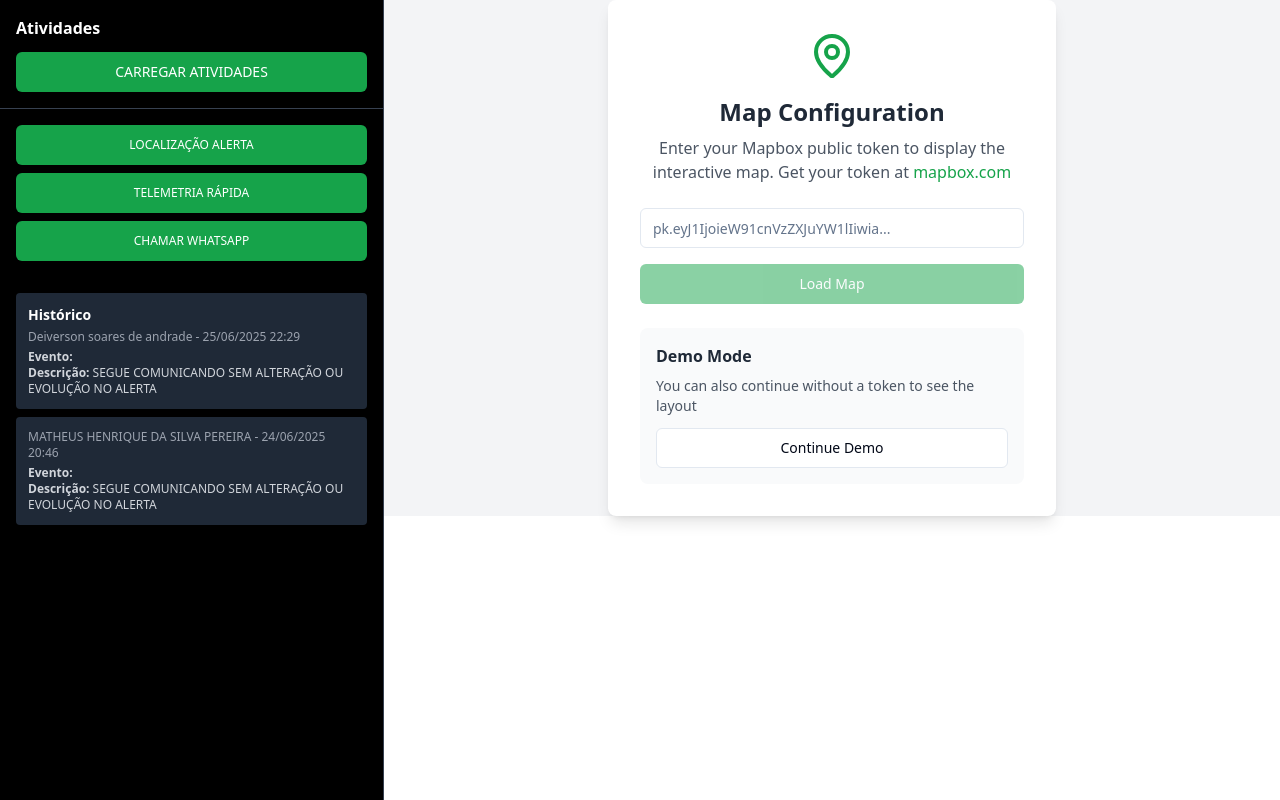
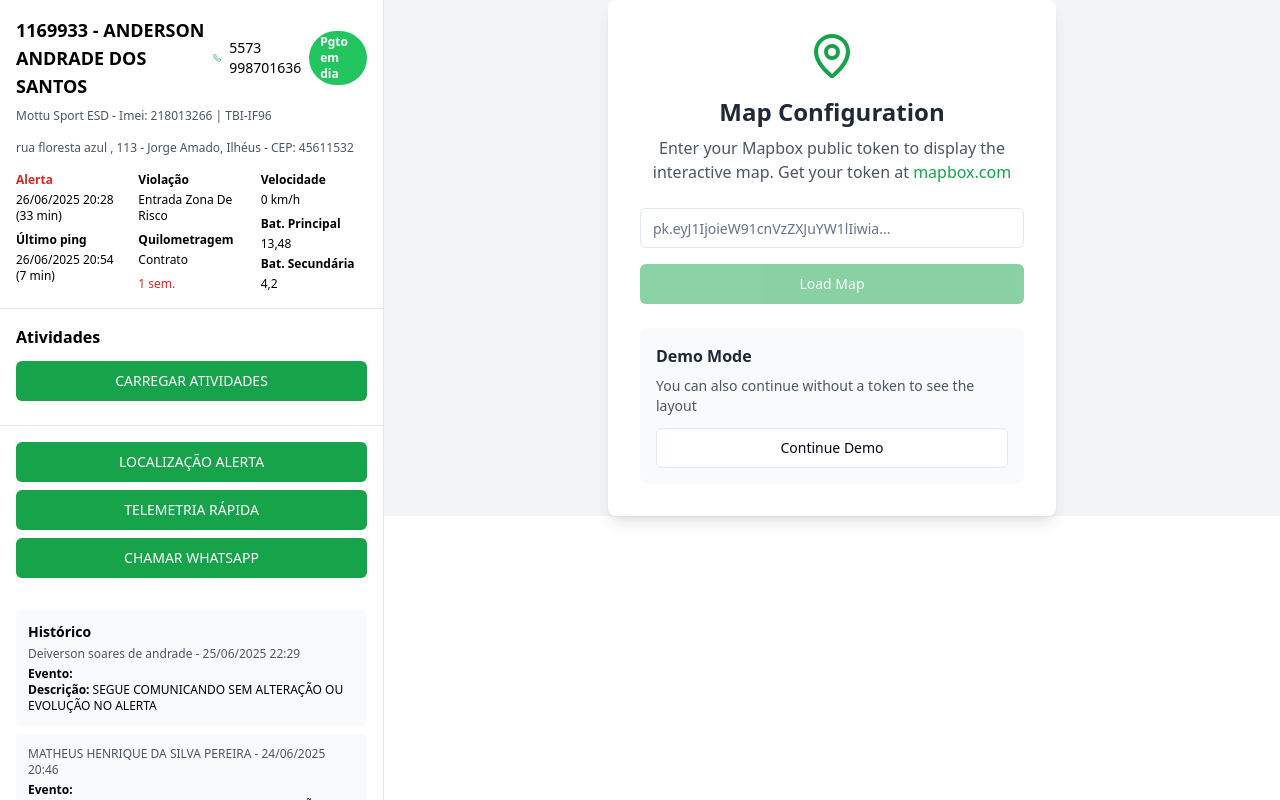
Before and after one commit to CaioNagata/map-shadow-display, a React (Vite) app: page / in a window 1280 px wide. Built offline with nearby package versions, Linux system fonts and the light colour scheme.

Commit message:
Reverted to commit 5114cba5ea627b06c8f208e07d95c86aeeca4fee

```diff
--- a/src/components/VehicleSidebar.tsx
+++ b/src/components/VehicleSidebar.tsx
@@ -29,7 +29,7 @@ interface VehicleSidebarProps {
 
 const mockVehicles: Vehicle[] = [
   {
-    id: "1169933",
+    id: "1",
     name: "ANDERSON ANDRADE DOS SANTOS",
     phone: "5573 998701636",
     imei: "Mottu Sport ESD - Imei: 218013266 | TBI-IF96",
@@ -57,109 +57,100 @@ const VehicleSidebar = ({ selectedVehicle, onVehicleSelect }: VehicleSidebarProp
   const selectedVehicleData = mockVehicles.find(v => v.id === selectedVehicle);
 
   return (
-    <div className="w-96 bg-black text-white h-screen flex flex-col border-r border-gray-700">
-      {/* Violation Alert Container */}
+    <div className="w-96 bg-white text-black h-screen flex flex-col border-r">
+      {/* Header with vehicle info */}
       {selectedVehicleData && (
-        <div className="p-4 bg-red-900 border-b border-red-700">
-          <div className="text-sm font-semibold text-red-100 mb-1">Violação</div>
-          <div className="text-lg font-bold text-white">{selectedVehicleData.violation}</div>
-        </div>
-      )}
-
-      {/* Vehicle Info Container */}
-      {selectedVehicleData && (
-        <div className="p-4 border-b border-gray-700">
-          <div className="flex items-center justify-between mb-3">
-            <span className="text-lg font-bold text-white">
-              {selectedVehicleData.id} - {selectedVehicleData.name}
-            </span>
+        <div className="p-4 border-b">
+          <div className="flex items-center justify-between mb-2">
+            <span className="text-lg font-bold">{selectedVehicleData.id}169933 - {selectedVehicleData.name}</span>
+            <div className="flex items-center space-x-2">
+              <Phone className="w-4 h-4 text-green-600" />
+              <span className="text-sm">{selectedVehicleData.phone}</span>
+              <Badge className="bg-green-500 text-white text-xs">Pgto em dia</Badge>
+            </div>
           </div>
 
-          <div className="flex items-center space-x-2 mb-3">
-            <Phone className="w-4 h-4 text-green-400" />
-            <span className="text-sm text-gray-300">{selectedVehicleData.phone}</span>
-            <Badge className="bg-green-600 text-white text-xs">Pgto em dia</Badge>
-          </div>
-
-          <div className="text-xs text-gray-400 mb-3">
+          <div className="text-xs text-gray-600 mb-4">
             {selectedVehicleData.imei}
           </div>
 
-          <div className="text-xs text-gray-400 mb-4">
+          <div className="text-xs text-gray-600 mb-4">
             {selectedVehicleData.address}
           </div>
 
           {/* Information Grid */}
           <div className="grid grid-cols-3 gap-4 text-xs">
             <div>
-              <div className="font-semibold text-red-400 mb-1">Alerta</div>
-              <div className="mb-2 text-gray-300">{selectedVehicleData.lastAlert}</div>
-              <div className="font-semibold mb-1 text-gray-200">Último ping</div>
-              <div className="text-gray-300">{selectedVehicleData.lastPing}</div>
+              <div className="font-semibold text-red-600 mb-1">Alerta</div>
+              <div className="mb-2">{selectedVehicleData.lastAlert}</div>
+              <div className="font-semibold mb-1">Último ping</div>
+              <div>{selectedVehicleData.lastPing}</div>
             </div>
 
             <div>
-              <div className="font-semibold mb-1 text-gray-200">Velocidade</div>
-              <div className="mb-2 text-gray-300">{selectedVehicleData.speed}</div>
-              <div className="font-semibold mb-1 text-gray-200">Quilometragem</div>
-              <div className="mb-2 text-gray-300">Contrato</div>
-              <div className="text-red-400">{selectedVehicleData.contract}</div>
+              <div className="font-semibold mb-1">Violação</div>
+              <div className="mb-2">{selectedVehicleData.violation}</div>
+              <div className="font-semibold mb-1">Quilometragem</div>
+              <div className="mb-2">Contrato</div>
+              <div className="text-red-600">{selectedVehicleData.contract}</div>
             </div>
 
             <div>
-              <div className="font-semibold mb-1 text-gray-200">Bat. Principal</div>
-              <div className="mb-1 text-gray-300">{selectedVehicleData.mainBattery}</div>
-              <div className="font-semibold mb-1 text-gray-200">Bat. Secundária</div>
-              <div className="text-gray-300">{selectedVehicleData.secondaryBattery}</div>
+              <div className="font-semibold mb-1">Velocidade</div>
+              <div className="mb-2">{selectedVehicleData.speed}</div>
+              <div className="font-semibold mb-1">Bat. Principal</div>
+              <div className="mb-1">{selectedVehicleData.mainBattery}</div>
+              <div className="font-semibold mb-1">Bat. Secundária</div>
+              <div>{selectedVehicleData.secondaryBattery}</div>
             </div>
           </div>
         </div>
       )}
 
       {/* Activities Section */}
-      <div className="p-4 border-b border-gray-700">
-        <h3 className="font-semibold mb-3 text-white">Atividades</h3>
-        <Button className="w-full bg-green-600 hover:bg-green-700 text-white">
+      <div className="p-4 border-b">
+        <h3 className="font-semibold mb-3">Atividades</h3>
+        <Button className="w-full bg-green-600 hover:bg-green-700 text-white mb-2">
           CARREGAR ATIVIDADES
         </Button>
       </div>
 
-      {/* Action Buttons - Smaller */}
+      {/* Action Buttons */}
       <div className="p-4 space-y-2">
-        <Button className="w-full bg-green-600 hover:bg-green-700 text-white text-xs py-2">
+        <Button className="w-full bg-green-600 hover:bg-green-700 text-white">
           LOCALIZAÇÃO ALERTA
         </Button>
-        <Button className="w-full bg-green-600 hover:bg-green-700 text-white text-xs py-2">
+        <Button className="w-full bg-green-600 hover:bg-green-700 text-white">
           TELEMETRIA RÁPIDA
         </Button>
-        <Button className="w-full bg-green-600 hover:bg-green-700 text-white text-xs py-2">
+        <Button className="w-full bg-green-600 hover:bg-green-700 text-white">
           CHAMAR WHATSAPP
         </Button>
       </div>
 
       {/* History Section */}
       <div className="flex-1 p-4 overflow-y-auto">
-        <div className="bg-gray-800 p-3 rounded mb-2">
-          <div className="font-semibold text-sm mb-1 text-white">Histórico</div>
-          <div className="text-xs text-gray-400 mb-1">
+        <div className="bg-gray-50 p-3 rounded mb-2">
+          <div className="font-semibold text-sm mb-1">Histórico</div>
+          <div className="text-xs text-gray-600 mb-1">
             Deiverson soares de andrade - 25/06/2025 22:29
           </div>
-          <div className="text-xs text-gray-300">
+          <div className="text-xs">
             <span className="font-semibold">Evento:</span>
           </div>
-          <div className="text-xs text-gray-300">
+          <div className="text-xs">
             <span className="font-semibold">Descrição:</span> SEGUE COMUNICANDO SEM ALTERAÇÃO OU EVOLUÇÃO NO ALERTA
           </div>
         </div>
 
-        <div className="bg-gray-800 p-3 rounded">
-          <div className="text-xs text-gray-400 mb-1">
+        <div className="bg-gray-50 p-3 rounded">
+          <div className="text-xs text-gray-600 mb-1">
             MATHEUS HENRIQUE DA SILVA PEREIRA - 24/06/2025 20:46
           </div>
-          <div className="text-xs text-gray-300">
+          <div className="text-xs">
             <span className="font-semibold">Evento:</span>
           </div>
-          <div className="text-xs text-gray-300">
+          <div className="text-xs">
             <span className="font-semibold">Descrição:</span> SEGUE COMUNICANDO SEM ALTERAÇÃO OU EVOLUÇÃO NO ALERTA
           </div>
         </div>
```
